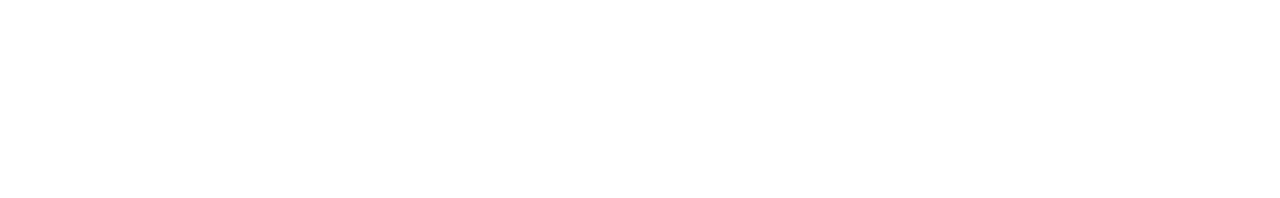
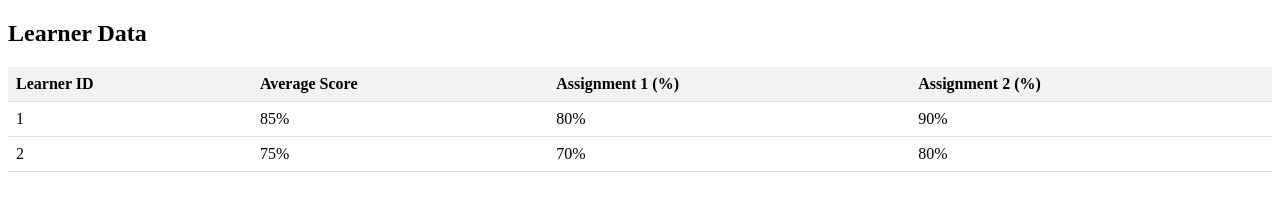
Before and after one commit to hechadielhassania/SBA-308---JavaScript-Fundamentals, a plain HTML site: page index.html in a window 1280 px wide. Drawn offline with Linux system fonts and the light colour scheme.

Commit message:
Add HTML code to display processed learner data in a table

```diff
--- a/app.js
+++ b/app.js
@@ -1,3 +1,4 @@
+
 // Declare variables properly using let and const where appropriate.
 const latePenaltyRate = 0.1; // Penalty rate for late submissions
 let result = []; // Variable to store the final result
@@ -127,3 +128,25 @@ result = getLearnerData(CourseInfo, AssignmentGroup, LearnerSubmissions);
 
 // Output processed data as described above
 console.log(result);
+
+// Processed data obtained from JavaScript code
+const processedData = [
+    { id: 1, avg: 85, 1: 80, 2: 90 }, // Example data
+    { id: 2, avg: 75, 1: 70, 2: 80 }   // Example data
+    // Add more data as needed
+  ];
+
+  const tableBody = document.getElementById("learner-data-body");
+
+  // Populate table with processed data
+  processedData.forEach(data => {
+    const row = document.createElement("tr");
+    row.innerHTML = `
+      <td>${data.id}</td>
+      <td>${data.avg}%</td>
+      <td>${data[1] ? data[1] + "%" : "-"}</td>
+      <td>${data[2] ? data[2] + "%" : "-"}</td>
+      <!-- Add additional columns for more assignments -->
+    `;
+    tableBody.appendChild(row);
+  });
--- a/index.html
+++ b/index.html
@@ -10,6 +10,21 @@
     </head>
     <body>
 
+        <h2>Learner Data</h2>
+        <table>
+        <thead>
+            <tr>
+            <th>Learner ID</th>
+            <th>Average Score</th>
+            <th>Assignment 1 (%)</th>
+            <th>Assignment 2 (%)</th>
+            <!-- Add additional columns for more assignments -->
+            </tr>
+        </thead>
+        <tbody id="learner-data-body">
+            <!-- Learner data will be dynamically added here -->
+        </tbody>
+        </table>
 
         <script src="app.js" async defer></script>
     </body>
--- a/style.css
+++ b/style.css
@@ -0,0 +1,12 @@
+table {
+    width: 100%;
+    border-collapse: collapse;
+  }
+  th, td {
+    padding: 8px;
+    text-align: left;
+    border-bottom: 1px solid #ddd;
+  }
+  th {
+    background-color: #f2f2f2;
+  }
```
